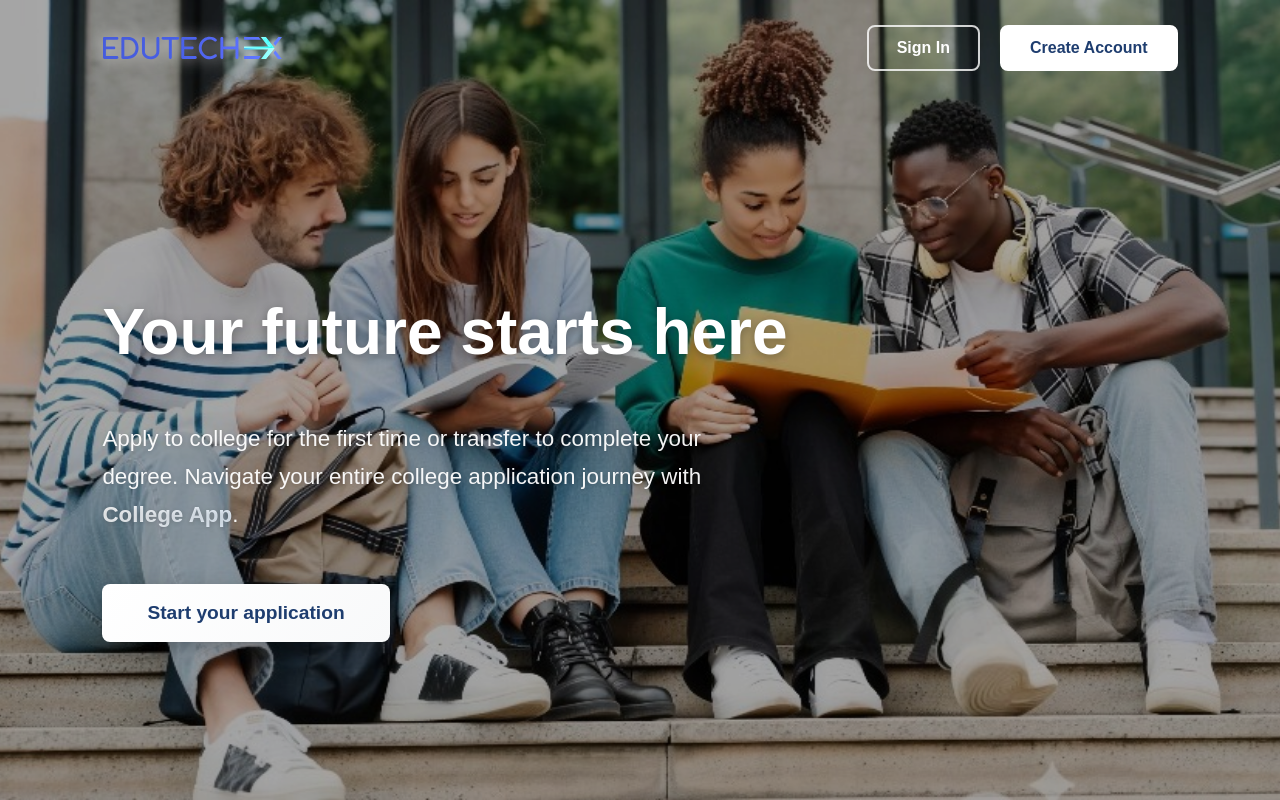
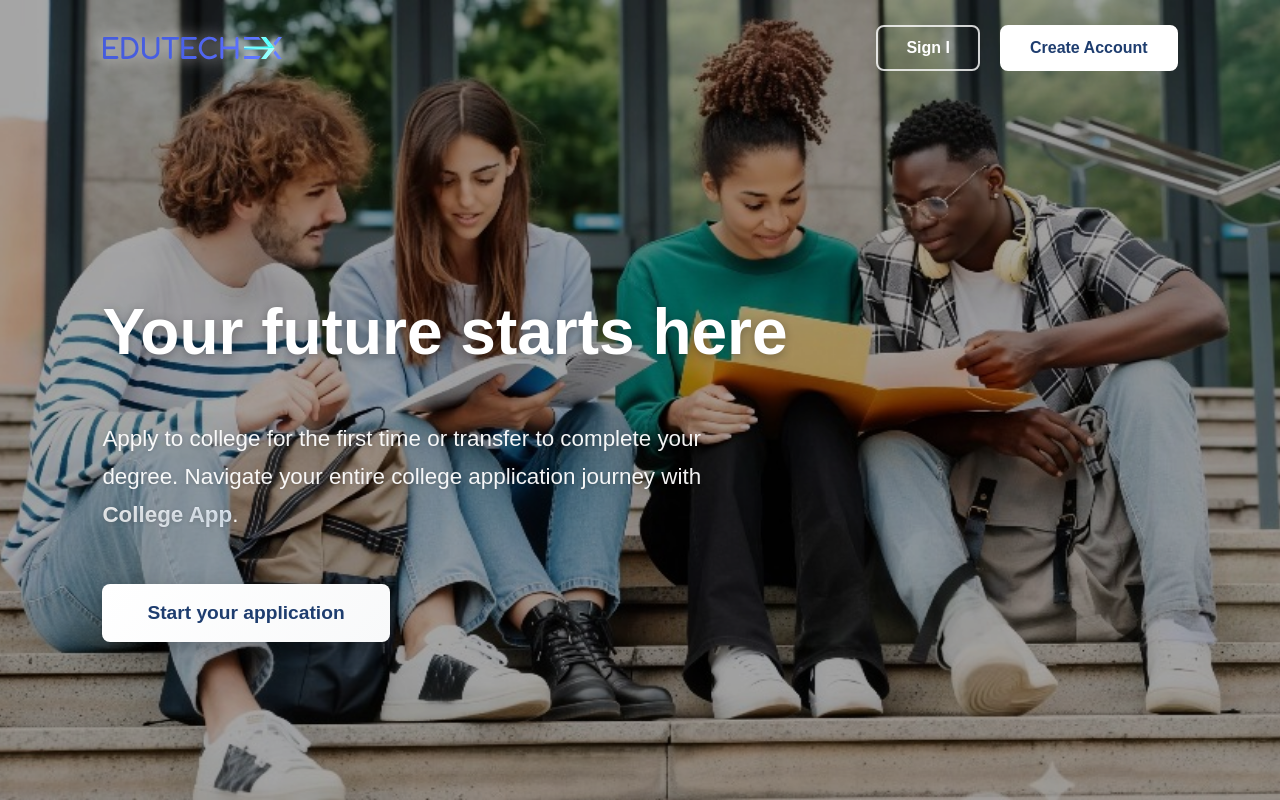
Before and after one commit to EDUTECHEX-GLOBAL/College-frontend-, a React (Create React App) app in the folder college-app/: page / in a window 1280 px wide. Built offline with nearby package versions, Linux system fonts and the light colour scheme; no server answers.

Commit message:
changing the sign

```diff
--- a/college-app/src/components/Chatbot/ChatWidget.js
+++ b/college-app/src/components/Chatbot/ChatWidget.js
@@ -61,7 +61,7 @@ const ChatWidget = () => {
 
     try {
     const response = await fetch(
-  'http://localhost:5001/api/university-info/chat-response',
+  'https://ups.edutechex.com/api/university-info/chat-response',
       {
         method: 'POST',
         headers: {
--- a/college-app/src/components/Home.js
+++ b/college-app/src/components/Home.js
@@ -36,7 +36,7 @@ const Home = () => {
         <div className="header-buttons">
           {/* ✅ Added navigation for Sign In */}
           <button className="header-btn" onClick={handleSignIn}>
-            Sign In
+            Sign I
           </button>
           <button className="header-btn" onClick={handleCreateAccount}>
             Create Account
```
